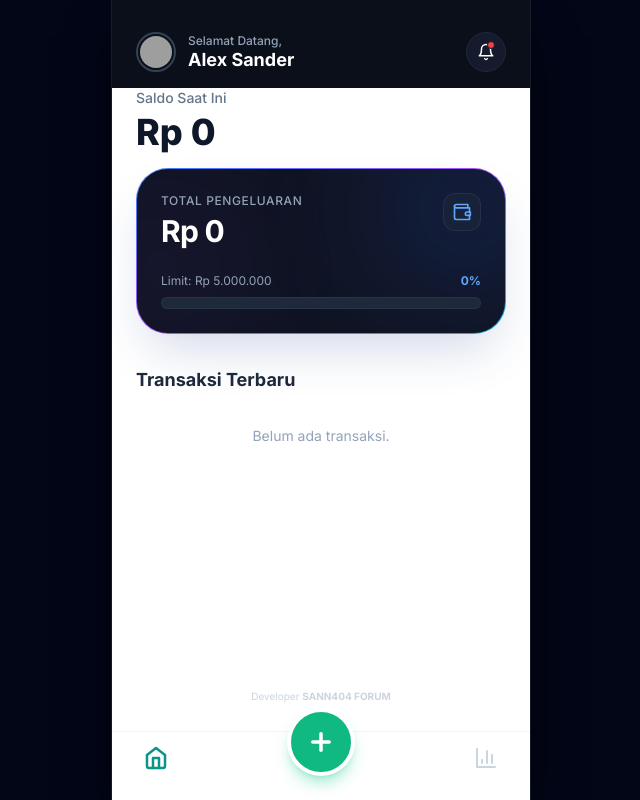
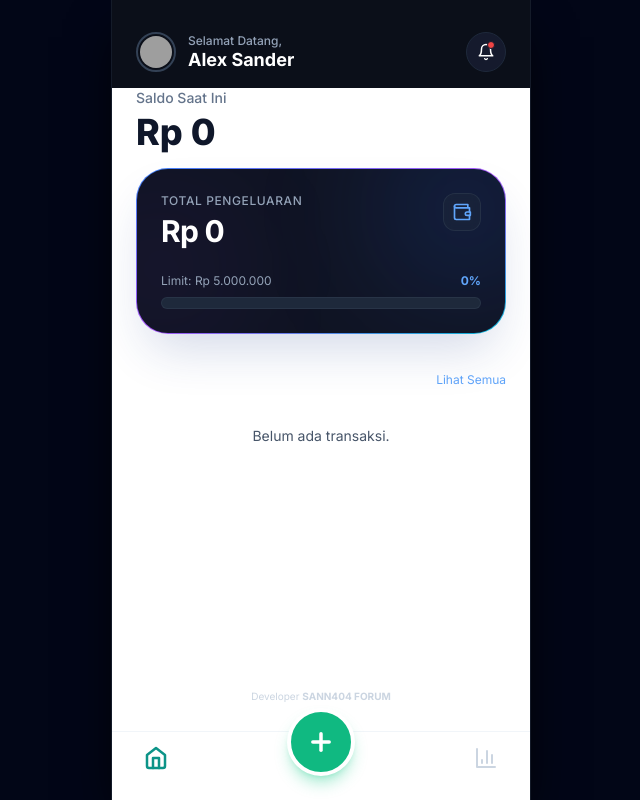
Before and after one commit to sanzzyproject/Finance-tracker-, a Next.js app: page / in a window 1280 px wide. Shown: the whole page, without its empty margins (319-959 px from the left). Built offline with nearby package versions, Linux system fonts and the light colour scheme; grey boxes are pictures that could not be loaded.

Commit message:
Update ActivityList.tsx

```diff
--- a/components/ActivityList.tsx
+++ b/components/ActivityList.tsx
@@ -1,6 +1,6 @@
 import { Transaction } from '@/types/finance';
 import { formatCurrency, formatDate } from '@/lib/utils';
-import { ShoppingBag, Home, Zap, Coffee, Wallet, Trash2 } from 'lucide-react';
+import { ShoppingBag, Home, Zap, Coffee, Wallet, Trash2, ArrowUpRight, ArrowDownLeft } from 'lucide-react';
 
 interface Props {
   transactions: Transaction[];
@@ -9,43 +9,50 @@ interface Props {
 
 const getIcon = (category: string) => {
   switch (category.toLowerCase()) {
-    case 'makanan': return <Coffee size={20} />;
-    case 'belanja': return <ShoppingBag size={20} />;
-    case 'sewa': return <Home size={20} />;
-    case 'tagihan': return <Zap size={20} />;
-    default: return <Wallet size={20} />;
+    case 'makanan': return <Coffee size={18} className="text-yellow-400" />;
+    case 'belanja': return <ShoppingBag size={18} className="text-purple-400" />;
+    case 'sewa': return <Home size={18} className="text-blue-400" />;
+    case 'tagihan': return <Zap size={18} className="text-cyan-400" />;
+    default: return <Wallet size={18} className="text-slate-400" />;
   }
 };
 
 export default function ActivityList({ transactions, onDelete }: Props) {
   return (
-    <div className="px-6">
-      <h3 className="font-bold text-lg text-slate-800 mb-4">Transaksi Terbaru</h3>
-      <div className="space-y-4 pb-32"> {/* Padding bottom extra agar tidak ketutup navbar */}
+    <div className="px-6 mb-24">
+      <div className="flex justify-between items-center mb-4">
+        <h3 className="font-bold text-lg text-white">Transaksi Terbaru</h3>
+        <button className="text-xs text-blue-400">Lihat Semua</button>
+      </div>
+
+      <div className="space-y-3">
         {transactions.length === 0 ? (
-          <p className="text-center text-slate-400 text-sm py-4">Belum ada transaksi.</p>
+          <p className="text-center text-slate-600 text-sm py-4">Belum ada transaksi.</p>
         ) : (
           transactions.map((t) => (
-            <div key={t.id} className="bg-white p-4 rounded-2xl border border-slate-100 shadow-sm flex items-center justify-between group">
+            <div key={t.id} className="bg-[#151A2D] p-4 rounded-2xl border border-slate-800/50 flex items-center justify-between group hover:border-slate-700 transition-all">
               <div className="flex items-center gap-4">
-                <div className="p-3 rounded-xl bg-slate-50 text-slate-600">
+                <div className="p-3 rounded-xl bg-[#0B0F19] border border-slate-800 shadow-inner">
                   {getIcon(t.category)}
                 </div>
                 <div>
-                  <p className="text-slate-900 font-bold text-sm">{t.category}</p>
-                  <p className="text-slate-400 text-xs">{formatDate(t.date)}</p>
+                  <p className="text-white font-bold text-sm mb-0.5">{t.category}</p>
+                  <p className="text-slate-500 text-[10px]">{formatDate(t.date)}</p>
                 </div>
               </div>
               <div className="text-right">
-                <p className={`font-bold text-sm ${t.type === 'income' ? 'text-emerald-500' : 'text-red-500'}`}>
+                <p className={`font-bold text-sm ${t.type === 'income' ? 'text-emerald-400' : 'text-red-400'}`}>
                   {t.type === 'income' ? '+' : '-'}{formatCurrency(t.amount)}
                 </p>
-                <button
-                  onClick={() => t.id && onDelete(t.id)}
-                  className="text-slate-300 hover:text-red-500 text-xs mt-1 transition-colors"
-                >
-                  Hapus
-                </button>
+                <div className="flex justify-end mt-1">
+                   {t.type === 'income' ? <ArrowDownLeft size={12} className="text-emerald-400/50" /> : <ArrowUpRight size={12} className="text-red-400/50" />}
+                   <button
+                    onClick={() => t.id && onDelete(t.id)}
+                    className="text-slate-600 hover:text-red-500 text-[10px] ml-2"
+                   >
+                    Hapus
+                   </button>
+                </div>
               </div>
             </div>
           ))
```
